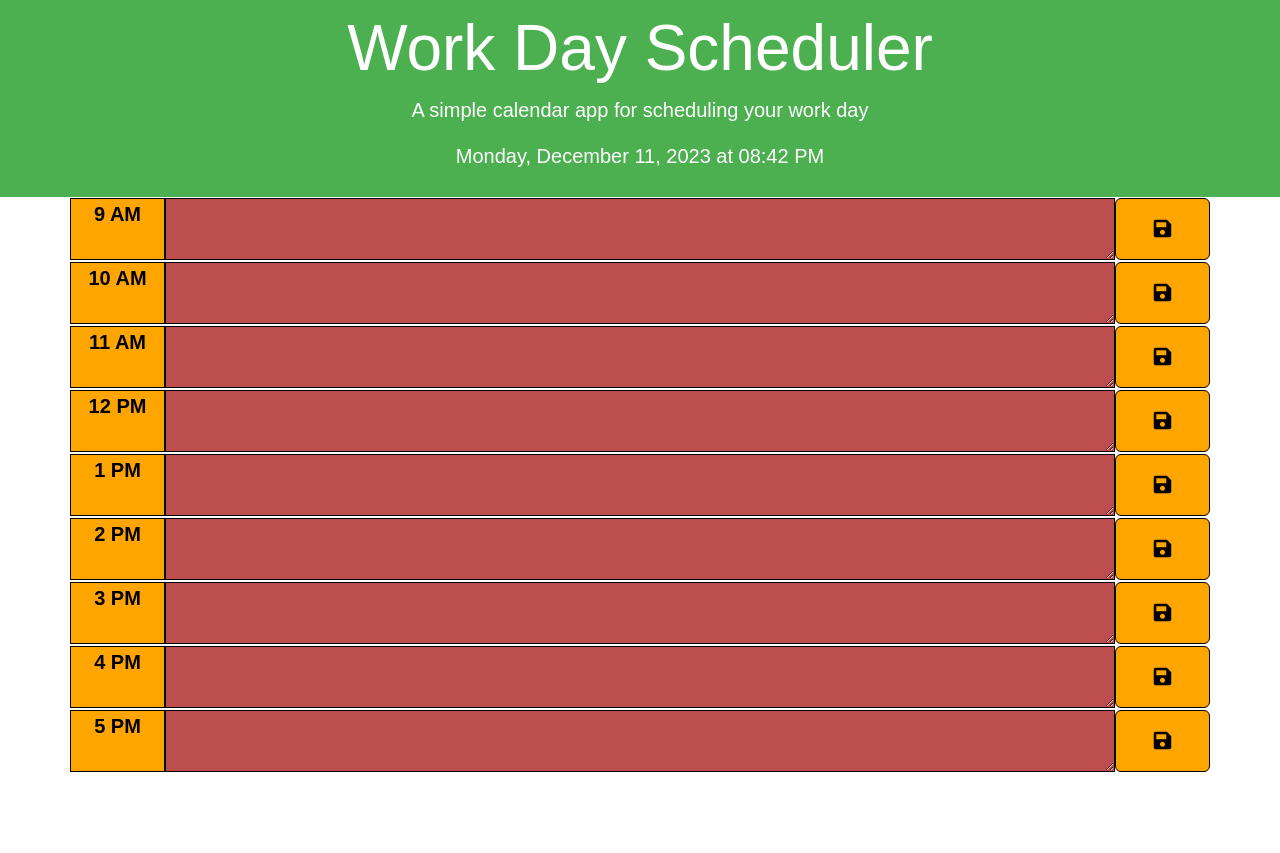
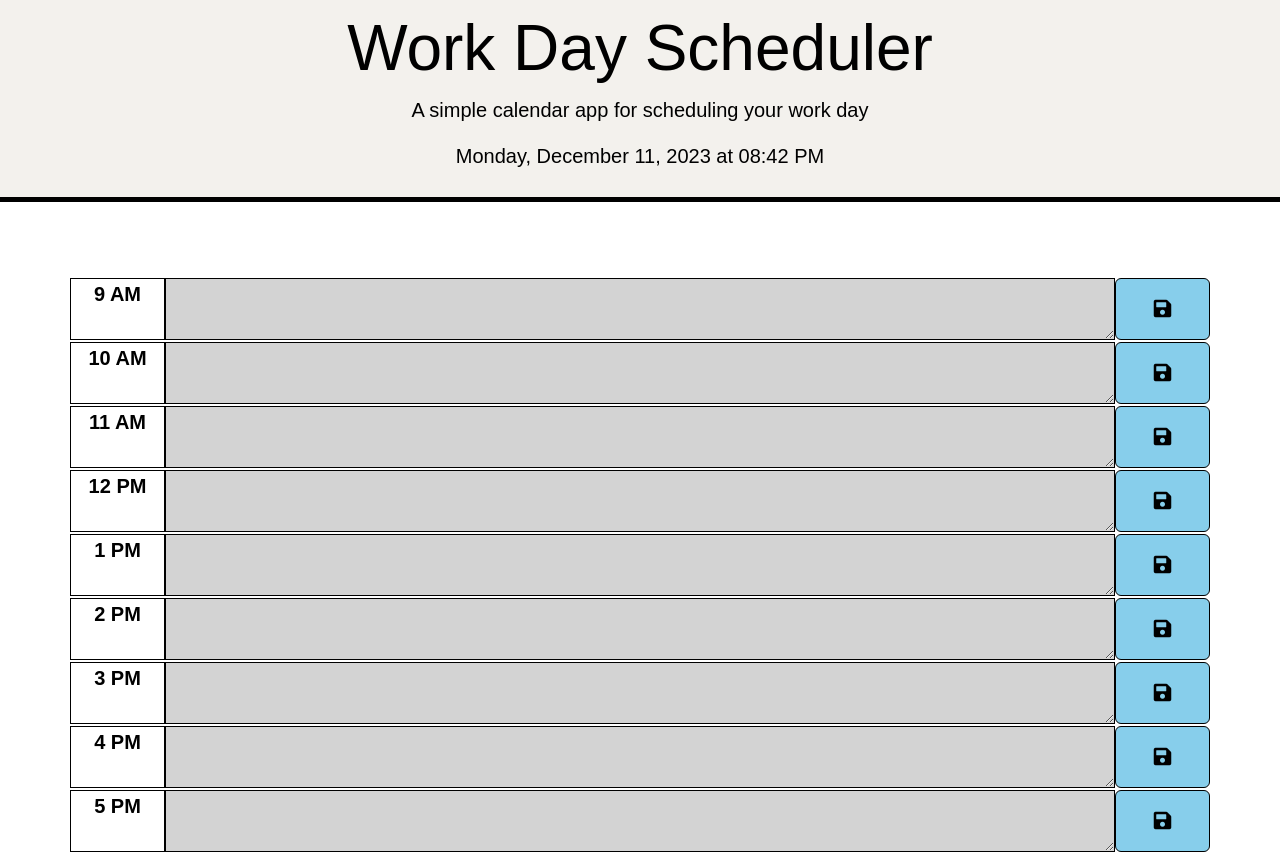
Before and after one commit to sebswit/planner-app, a plain HTML site: page index.html in a window 1280 px wide. Before the commit the page ends 800 px from the top, so only its background shows below. Drawn offline with nearby package versions, Linux system fonts and the light colour scheme.

Commit message:
added screenshot

```diff
--- a/style.css
+++ b/style.css
@@ -6,10 +6,14 @@ body {
 }
 
 header {
-    background-color: #4caf50;
-    color: white;
+    background-color: rgb(243, 241, 237);
+    margin-bottom: 75px;
+    color: black;
     text-align: center;
     padding: 10px;
+    border-bottom: 5px solid black;
+
+
 }
 
 .hour-display{
@@ -22,26 +26,27 @@ header {
     margin-top: 1px;
     margin-bottom: 1px;
     text-align: center;
-    background-color: orange;
+    background-color: white;
 }
 .description{
+
     font-size: 20px;
     font-weight: bold;
     color: #000000;
     border: 1px solid black;
-    padding: 0px;
+    padding: 0;
     margin-top: 1px;
     margin-bottom: 1px;
     background-color: white;
 }
 .past{
-    background-color: #bc4e4e;
+    background-color: lightgray;
 }
 .future{
-    background-color: #4dc15e;
+    background-color: lightgreen;
 }
 .present{
-    background-color: #80b7c1;
+    background-color: lightcoral;
 }
 .saveBtn {
     font-size: 20px;
@@ -53,6 +58,6 @@ header {
     margin-top: 1px;
     margin-bottom: 1px;
     text-align: center;
-    background-color: orange;
+    background-color: skyblue;
 
 }
```
Also changed, not shown: screen.png (added).
